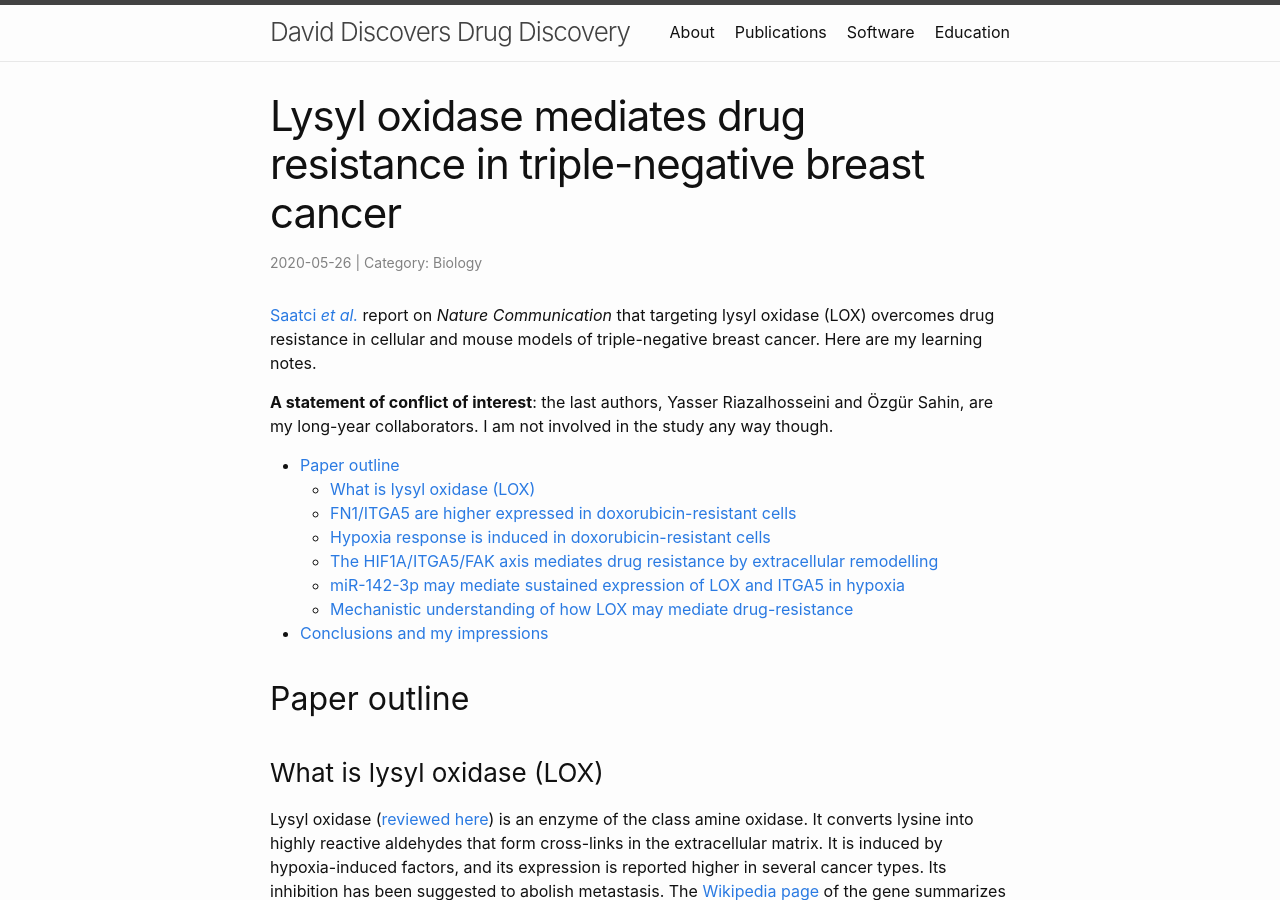
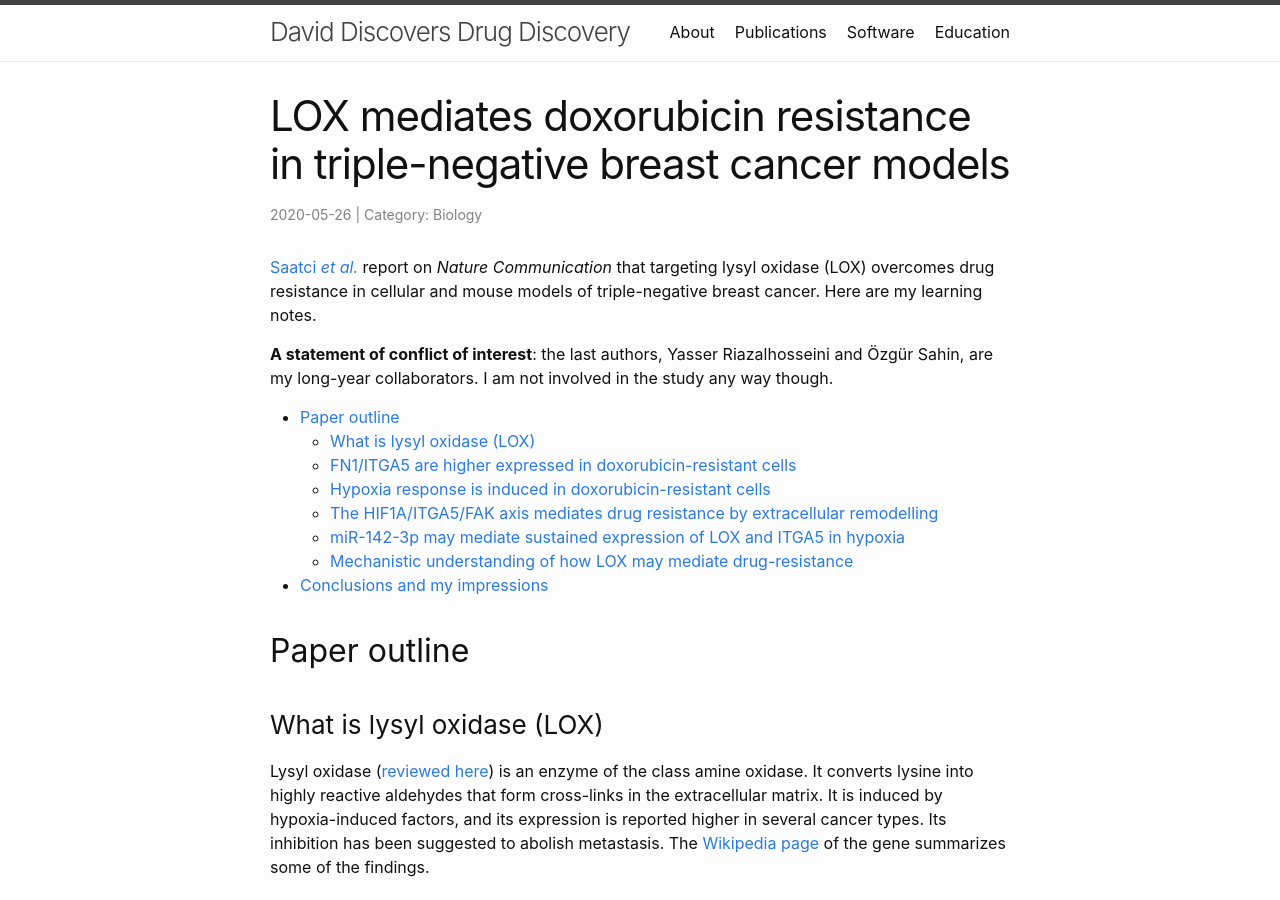
Before and after one commit to Accio/accio.github.io, a Jekyll site: the page built from _posts/2020-05-26-LOX-drug-resistance.md, in a window 1280 px wide and 900 px high. Built offline with Jekyll 4.4.1, drawn with Linux system fonts in a browser that asks for light colours; comment, search, counter and statistics services are not loaded.

Commit message:
make the title more compact

```diff
--- a/_posts/2020-05-26-LOX-drug-resistance.md
+++ b/_posts/2020-05-26-LOX-drug-resistance.md
@@ -1,6 +1,7 @@
 ---
 layout: post
-title: Lysyl oxidase mediates drug resistance in triple-negative breast cancer
+title: >-
+    LOX mediates doxorubicin resistance in triple-negative breast cancer models
 category: Biology
 ---
 
```
